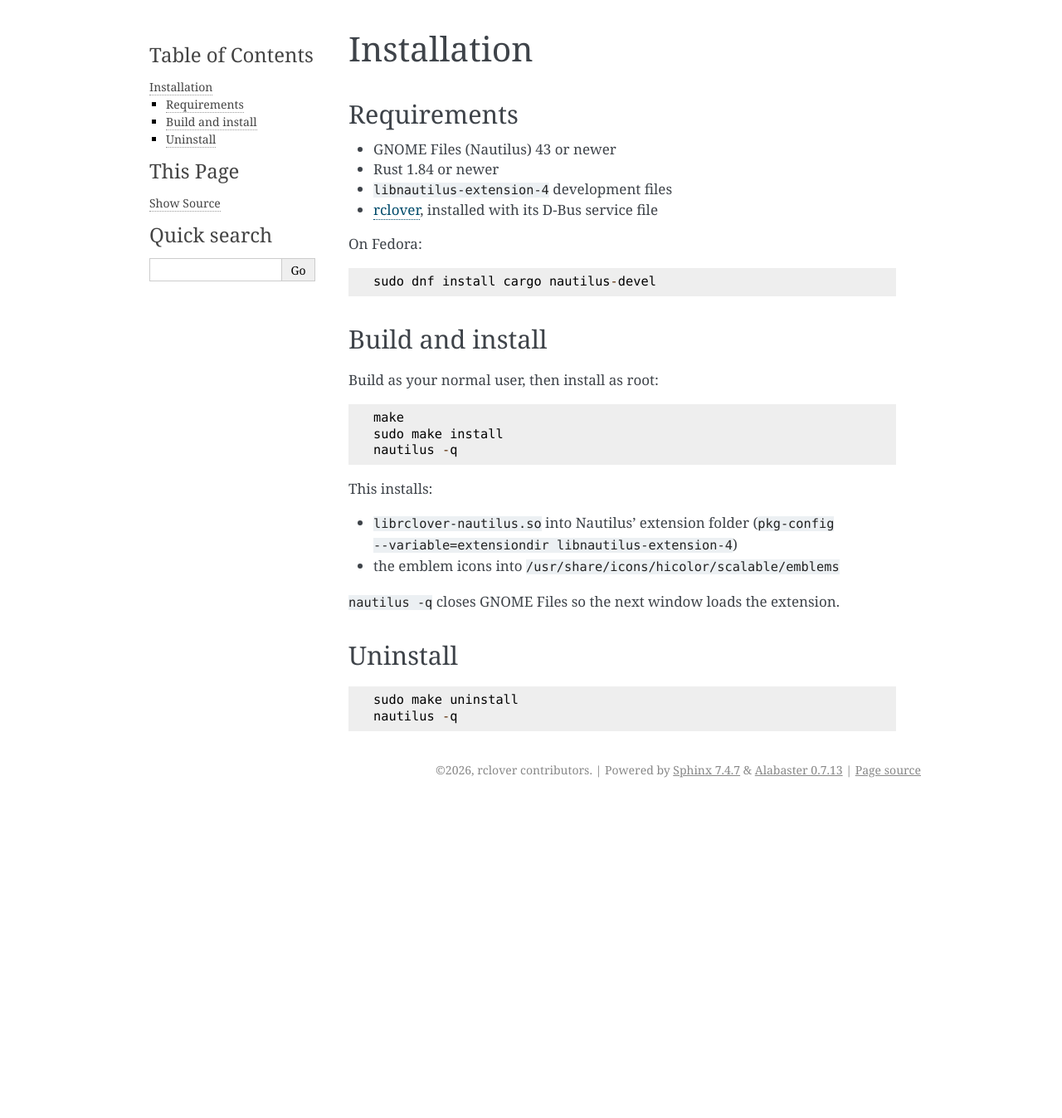
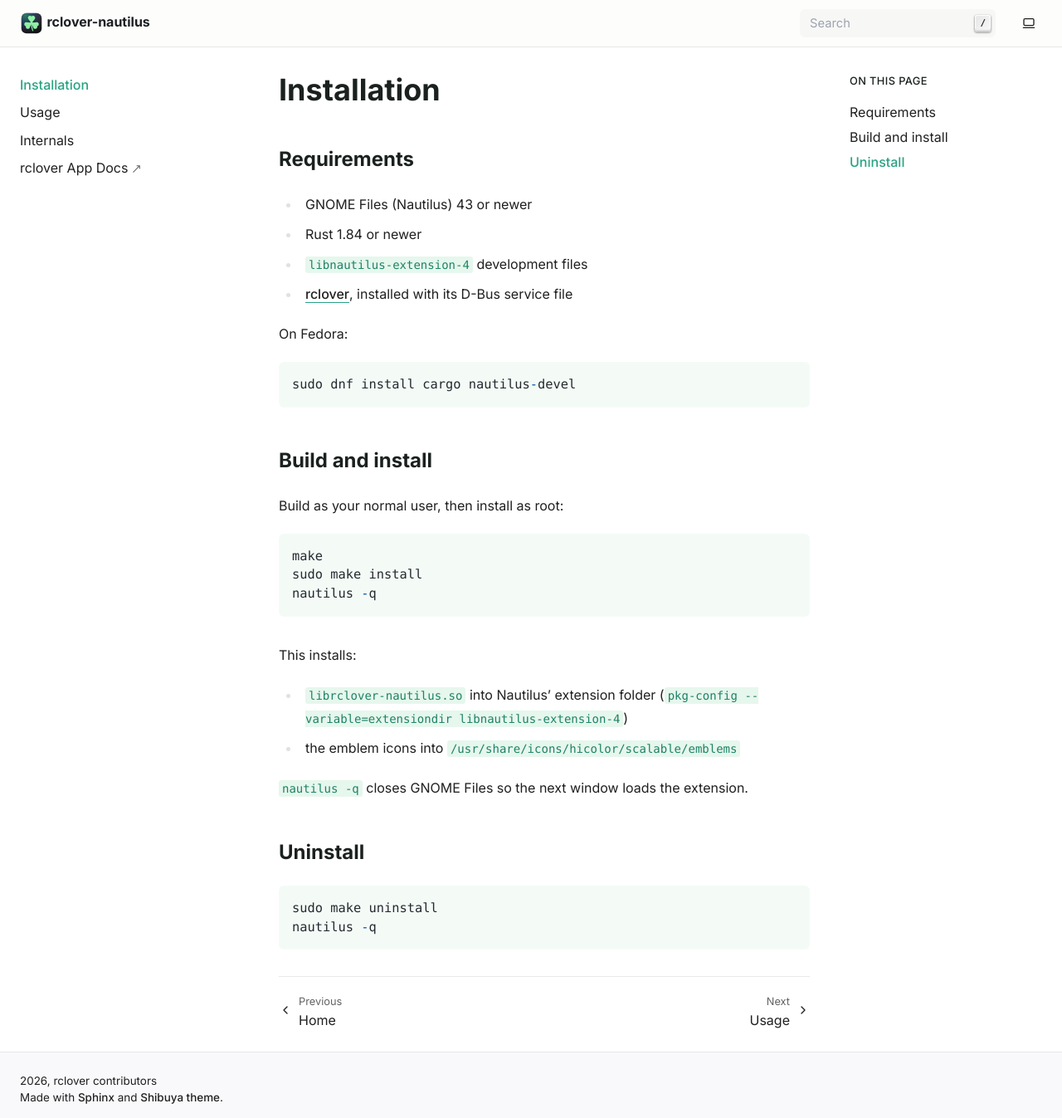
Before and after one commit to cyyth/rclover-nautilus, a Sphinx documentation site: the page built from docs/install.rst, in a window 1280 px wide and 1347 px high. Shown: the whole window at 83% size. Built offline with Sphinx 7.4.7, drawn with Linux system fonts in a browser that asks for light colours.

Commit message:
Docs: switch Sphinx to Shibuya theme with rclover logo

```diff
--- /dev/null
+++ b/docs/_static/custom.css
@@ -0,0 +1,3 @@
+.sy-head-brand img + strong {
+  display: inline;
+}
--- a/docs/conf.py
+++ b/docs/conf.py
@@ -3,4 +3,12 @@ copyright = "2026, rclover contributors"
 release = "0.2.1"
 extensions = []
 exclude_patterns = ["_build"]
-html_theme = "alabaster"
+html_theme = "shibuya"
+html_static_path = ["_static"]
+html_css_files = ["custom.css"]
+html_logo = "_static/logo.svg"
+html_favicon = "_static/logo.svg"
+html_theme_options = {
+    "accent_color": "jade",
+    "github_url": "https://github.com/cyythanapong-netizen/rclover-nautilus",
+}
--- a/docs/index.rst
+++ b/docs/index.rst
@@ -3,7 +3,7 @@ rclover-nautilus
 
 rclover — rclone + clover
 
-A GNOME Files extension for `rclover <https://github.com/cyythanapong-netizen/rclover-sync>`_.
+A GNOME Files extension for `rclover <https://cyythanapong-netizen.github.io/rclover-sync/>`_.
 It shows what rclover knows about each file in your cloud drives and lets you act on it from
 the right-click menu.
 
@@ -13,3 +13,4 @@ the right-click menu.
    install
    usage
    internals
+   rclover App Docs <https://cyythanapong-netizen.github.io/rclover-sync/>
```
Also changed, not shown: docs/_static/logo.svg (added), 1 other file.
